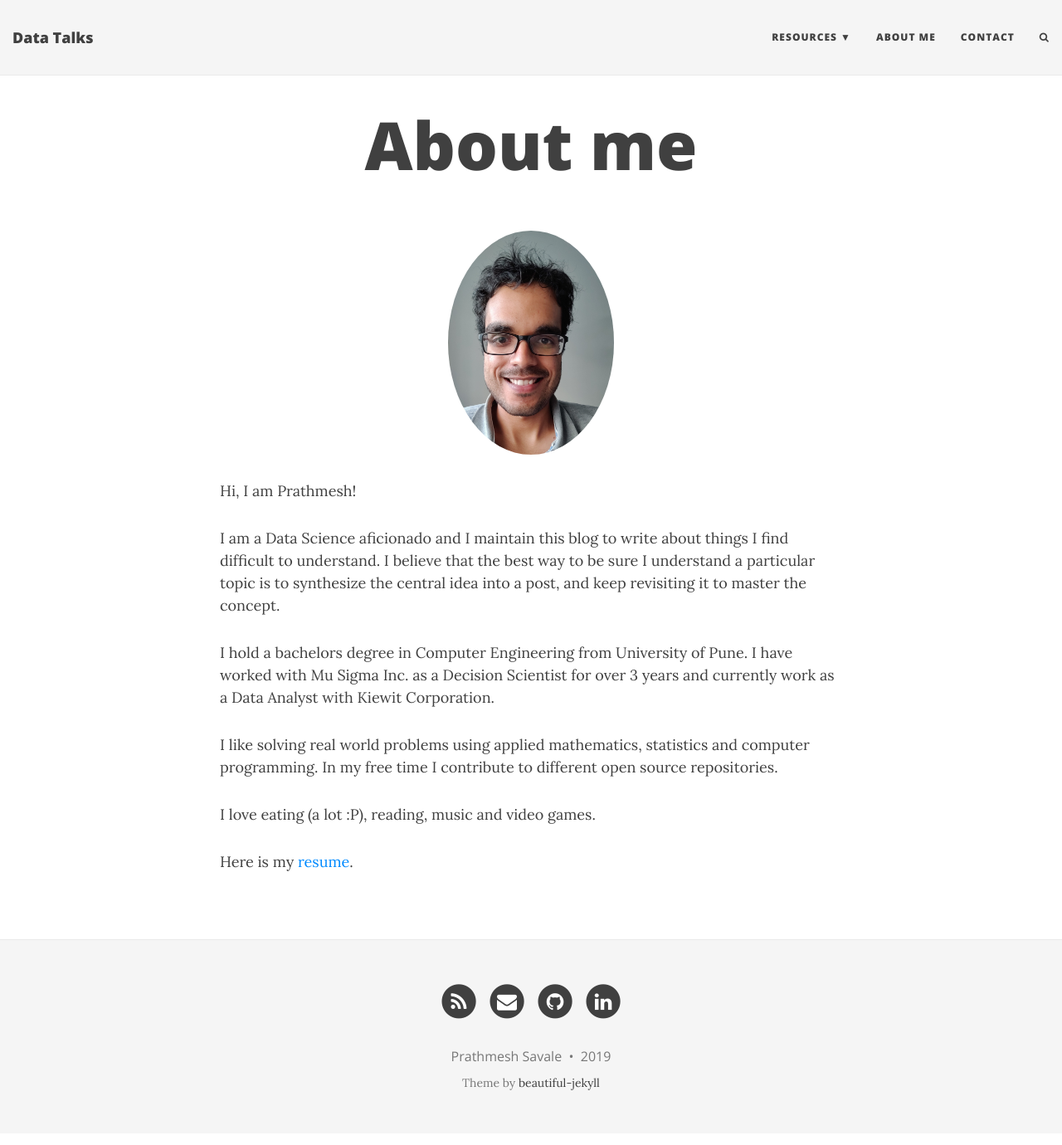
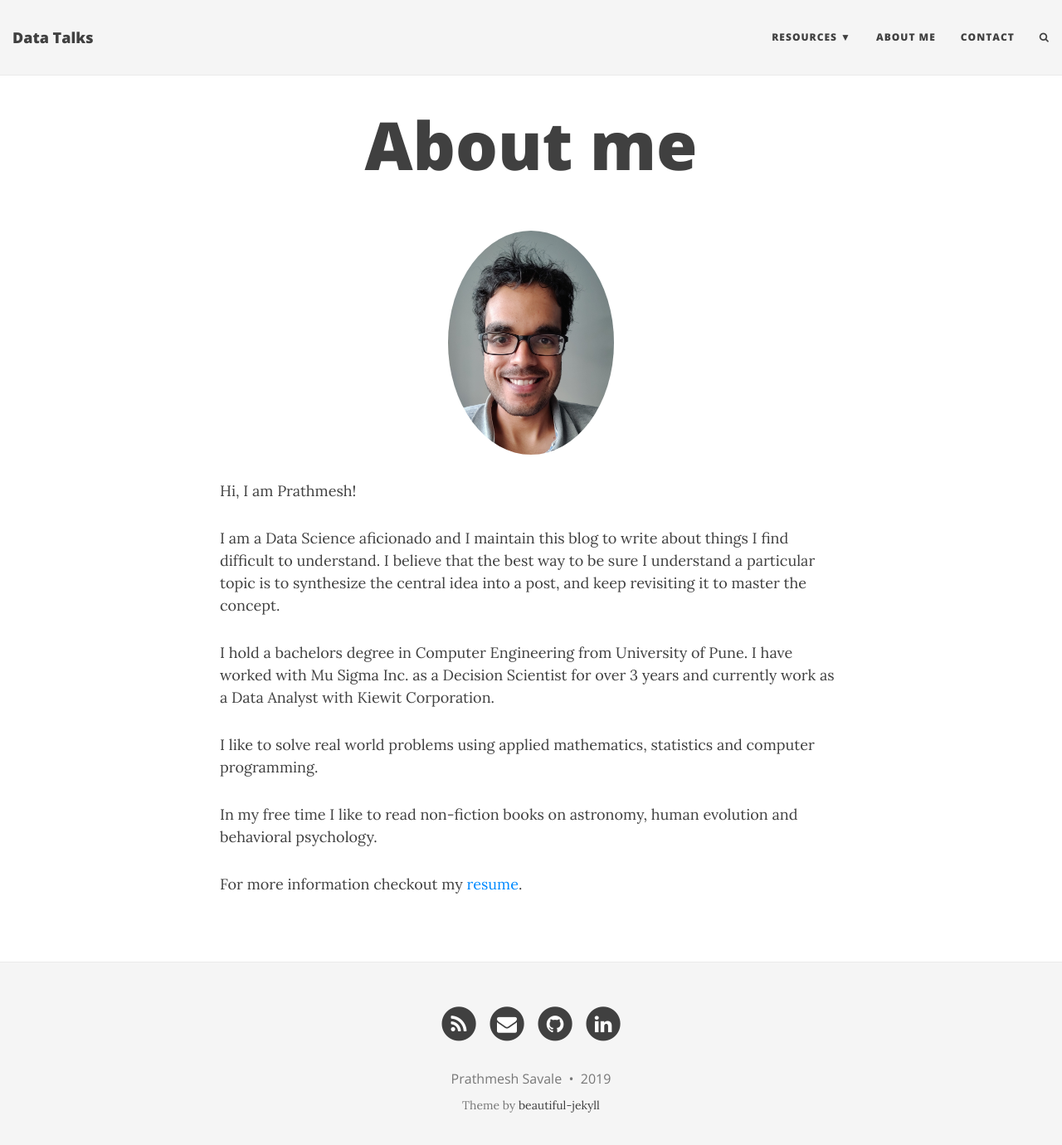
Before and after one commit to praths007/praths007.github.io, a Jekyll site: the page built from aboutme.md, in a window 1280 px wide and 1393 px high. Shown: the top 1380 px of the window at 83% size. Built offline with Jekyll 4.4.1, drawn with Linux system fonts in a browser that asks for light colours; nearby versions of some CDN libraries.

Commit message:
updated about me

```diff
--- a/aboutme.md
+++ b/aboutme.md
@@ -15,9 +15,8 @@ a post, and keep revisiting it to master the concept.
 I hold a bachelors degree in Computer Engineering from University of Pune. I have worked with Mu Sigma Inc. as a
 Decision Scientist for over 3 years and currently work as a Data Analyst with Kiewit Corporation.
 
-I like solving real world problems using applied mathematics, statistics and computer programming. In my free time I
-contribute to different open source repositories.
+I like to solve real world problems using applied mathematics, statistics and computer programming.
 
-I love eating (a lot :P), reading, music and video games.
+In my free time I like to read non-fiction books on astronomy, human evolution and behavioral psychology.
 
-Here is my [resume](/assets/prathmesh_savale_resume.pdf).
+For more information checkout my [resume](/assets/prathmesh_savale_resume.pdf).
```
